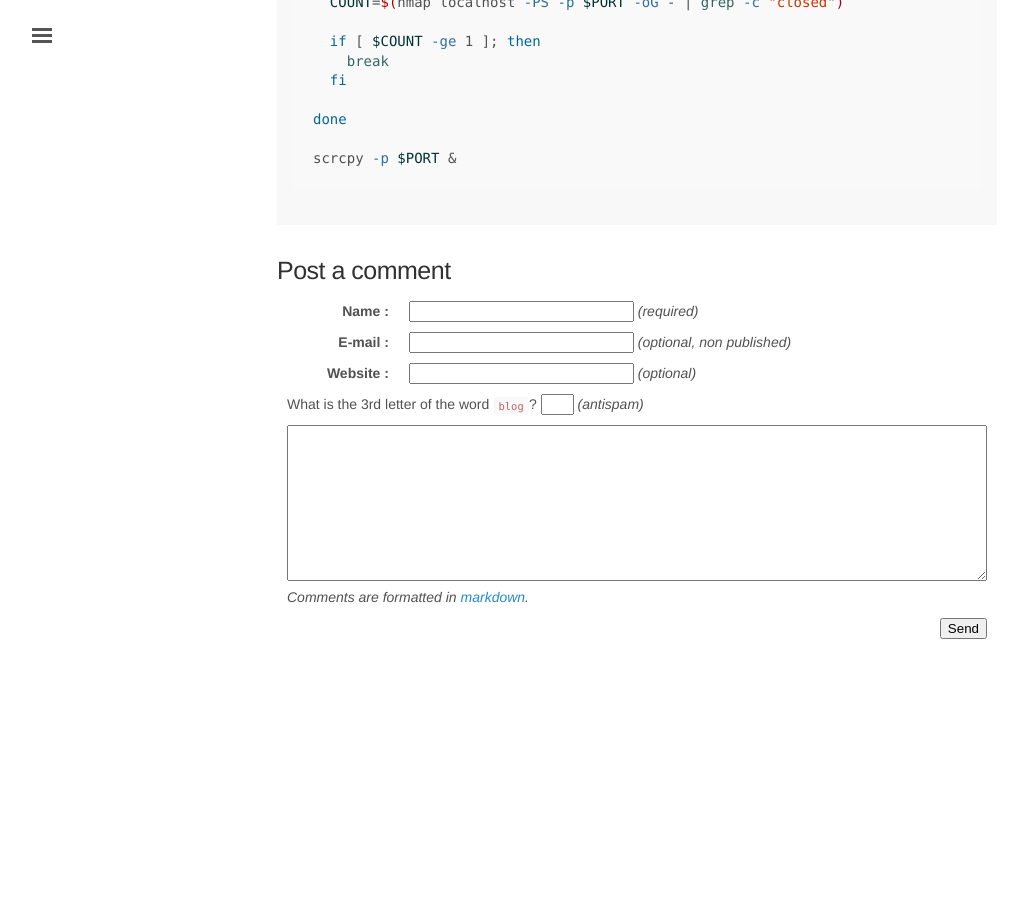
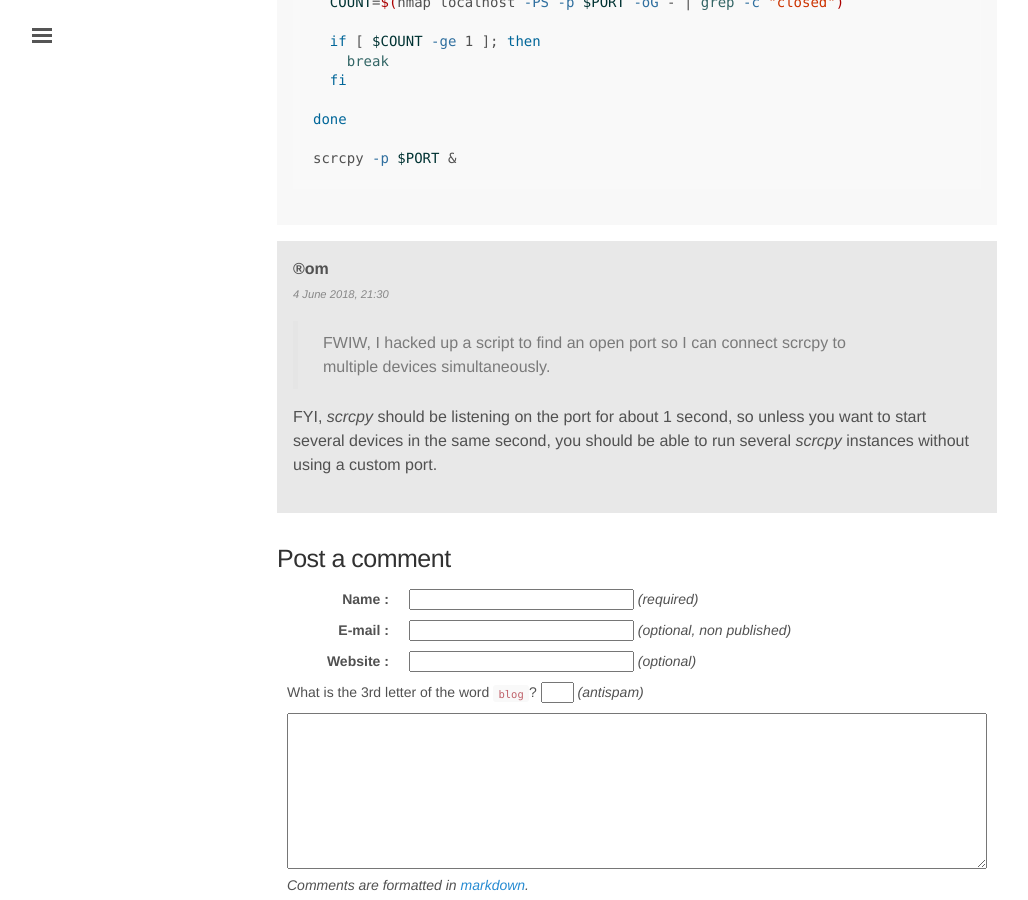
Before and after one commit to rom1v/blog.rom1v.com, a Jekyll site: the page built from _posts/2018-03-08-introducing-scrcpy.md, in a window 1280 px wide and 900 px high, scrolled down 19696 px. Shown: the whole window, without its empty margins (3-1031 px from the left). Built offline with Jekyll 4.4.1, drawn with Linux system fonts in a browser that asks for light colours; before the commit the page ends 20360 px from its top, so only the background shows below that.

Commit message:
Publish comment 44 for scrcpy

```diff
--- a/_data/comments-2018-03-introducing-scrcpy.yaml
+++ b/_data/comments-2018-03-introducing-scrcpy.yaml
@@ -423,3 +423,13 @@
 
     scrcpy -p $PORT &
     {% endhighlight %}
+- id: 44
+  author: ®om
+  date: 2018-06-04 21:30:01+02:00
+  contents: |
+    > FWIW, I hacked up a script to find an open port so I can connect scrcpy to
+    > multiple devices simultaneously.
+
+    FYI, _scrcpy_ should be listening on the port for about 1 second, so
+    unless you want to start several devices in the same second, you should
+    be able to run several _scrcpy_ instances without using a custom port.
```
